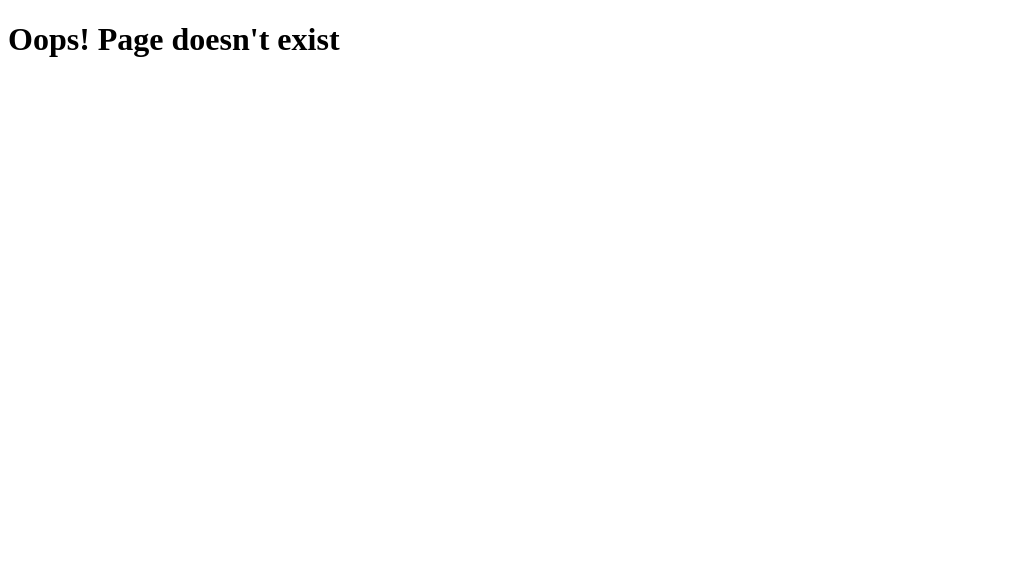
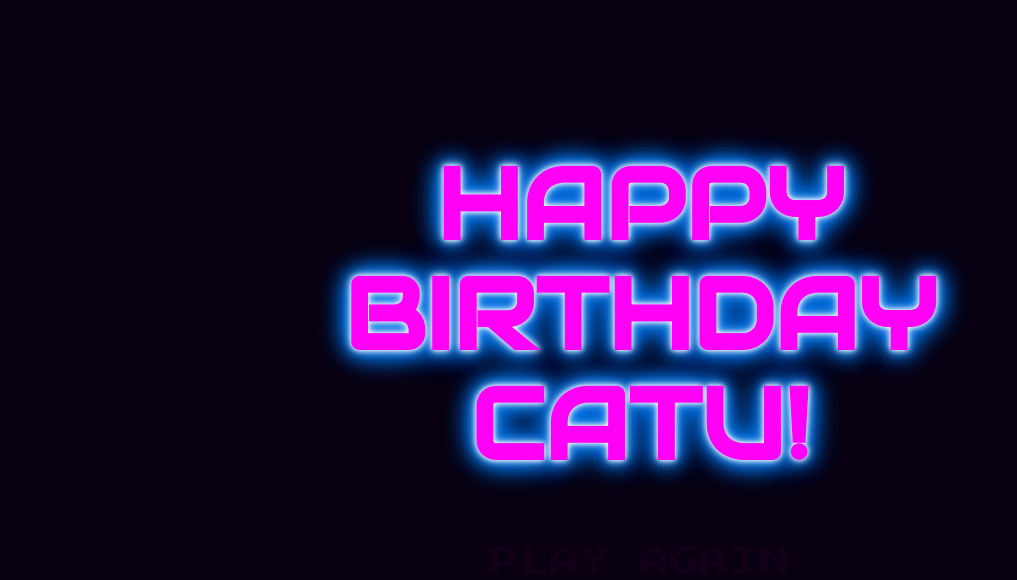
Before and after one commit to feliciazhang/CatusQuest, a Gatsby site: page /end in a window 1280 px wide. Before the commit this address had no page. Shown: the whole page, without its empty margins (0-1017 px from the left). Built offline with nearby package versions, Linux system fonts and the light colour scheme; Gatsby itself is replaced by a stand-in of ours.

Commit message:
Add end screen

```diff
--- /dev/null
+++ b/src/pages/end.js
@@ -0,0 +1,25 @@
+import React from "react";
+import { Link } from "gatsby";
+import Layout from "components/Layout";
+import "styles/main.scss";
+
+const EndPage = () => {
+  return (
+    <Layout>
+      <div className="end-page">
+        <h1 className="end-title">
+          HAPPY
+          <br />
+          BIRTHDAY
+          <br />
+          CATU!
+        </h1>
+        <Link to="../game" className="start-btn">
+          PLAY AGAIN
+        </Link>
+      </div>
+    </Layout>
+  );
+};
+
+export default EndPage;
--- a/src/styles/main.scss
+++ b/src/styles/main.scss
@@ -37,13 +37,19 @@
   cursor: $cursor-pointer;
 }
 
-// TITLE PAGE
+// TITLE AND END PAGE
 .title-page {
   margin-top: 200px;
   text-align: center;
 }
 
-.title {
+.end-page {
+  margin-top: 150px;
+  text-align: center;
+}
+
+.title,
+.end-title {
   font-family: "Audiowide";
   font-size: 120px;
   color: $c-pink;
@@ -51,6 +57,10 @@
   text-shadow: 0 0 5px #fff, 0 0 10px #fff, 0 0 15px #0073e6, 0 0 20px #0073e6,
     0 0 25px #0073e6, 0 0 30px #0073e6, 0 0 35px #0073e6;
   animation: zoom 1s linear;
+}
+
+.end-title {
+  font-size: 100px;
 }
 
 .start-btn {
```
Also changed, not shown: src/pages/game.js (+5 -4 lines).
